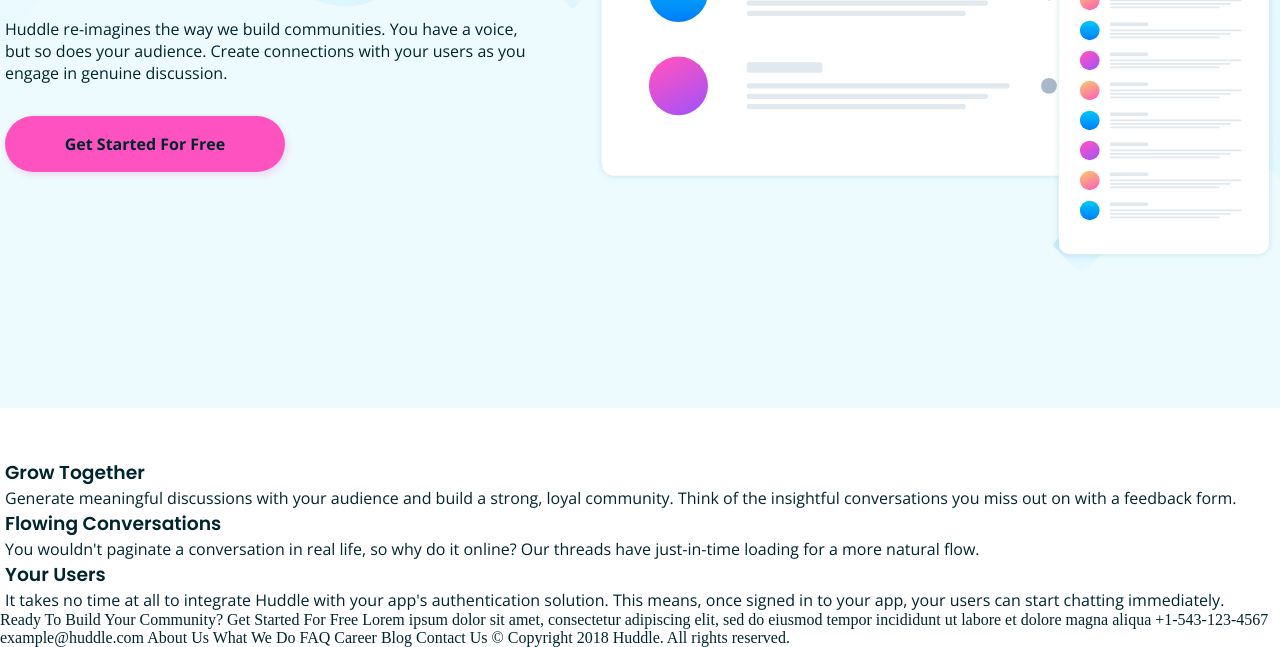
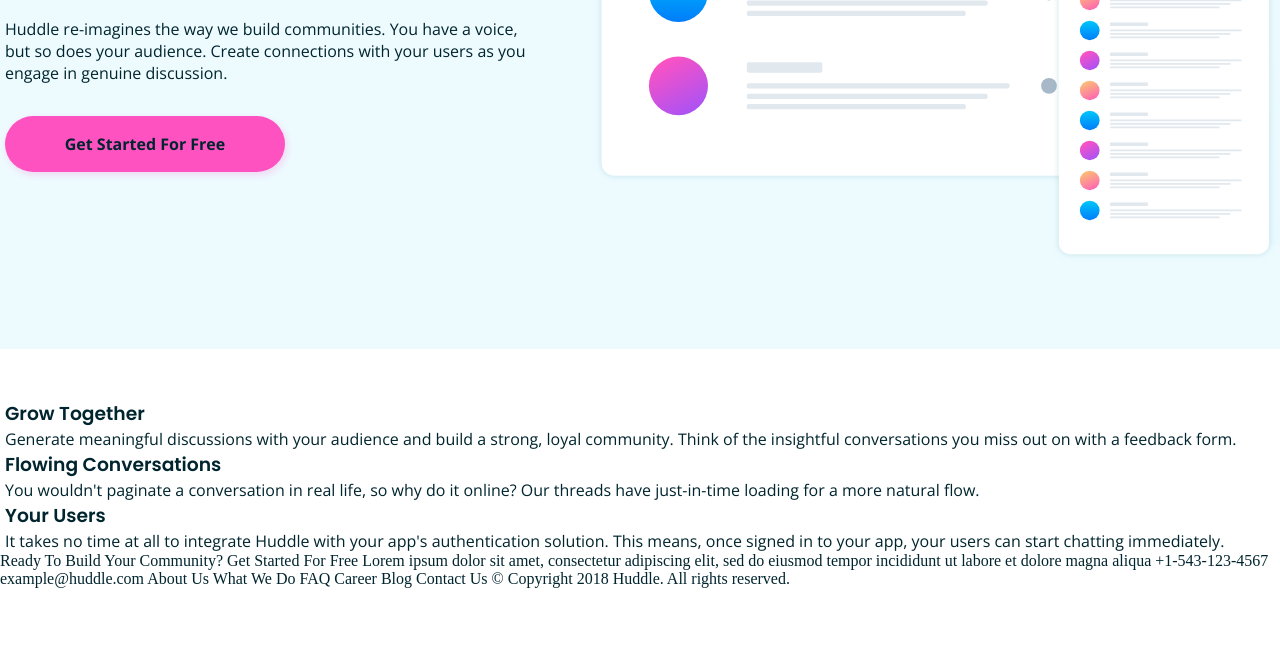
Before and after one commit to slavon213/fr24-huddle, a plain HTML site: page index.html in a window 1280 px wide. Shown: the part 392-1039 px from the top of the page. After the commit the page ends 980 px from the top, so only its background shows below. Drawn offline with nearby package versions, Linux system fonts and the light colour scheme.

Commit message:
add height to  header

```diff
--- a/css/style.css
+++ b/css/style.css
@@ -64,9 +64,9 @@ h3 {
 }
 
 header {
-    height: 800px;
+    height: 741px;
     background-image: url("../images/hero_bg.svg");
-    background-size: cover;
+    background-size: contain;
     background-repeat: no-repeat;
     background-color: #edfbff;
     padding-block-start: 50px;
```
Also changed, not shown: index.html (+1 -2 lines).
